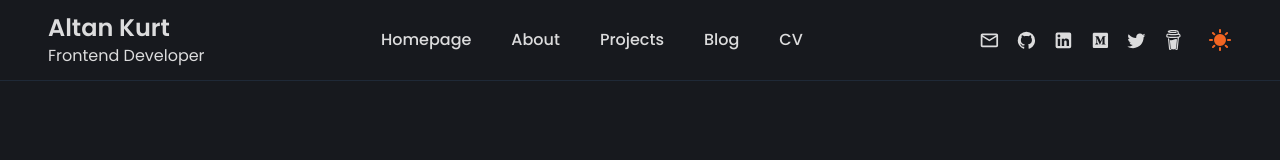
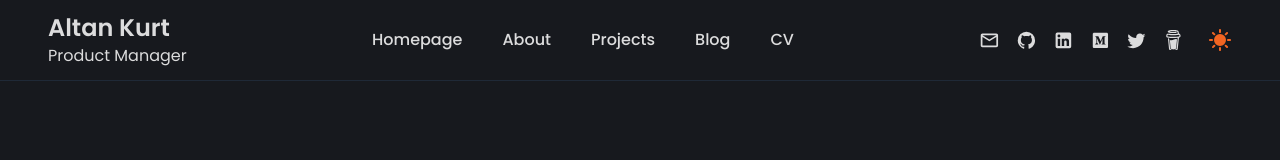
Before and after one commit to altankurt/altankurt.com, a Next.js app: page / in a window 1280 px wide. Shown: the top 160 px of the page. Built offline with nearby package versions, Linux system fonts and the light colour scheme.

Commit message:
change job title

```diff
--- a/src/components/Header.js
+++ b/src/components/Header.js
@@ -28,7 +28,7 @@ export default function Header() {
                   Altan Kurt
                 </h1>
                 <p className='text-body-small text-[#171c24] dark:text-[#dcdcdd]'>
-                  Frontend Developer
+                  Product Manager
                 </p>
               </div>
             </Link>
@@ -183,7 +183,7 @@ export default function Header() {
                       Altan Kurt
                     </h1>
                     <p className='text-body-small text-[#171c24] dark:text-[#dcdcdd]'>
-                      Frontend Developer
+                      Product Manager
                     </p>
                   </div>
                 </Link>
```
